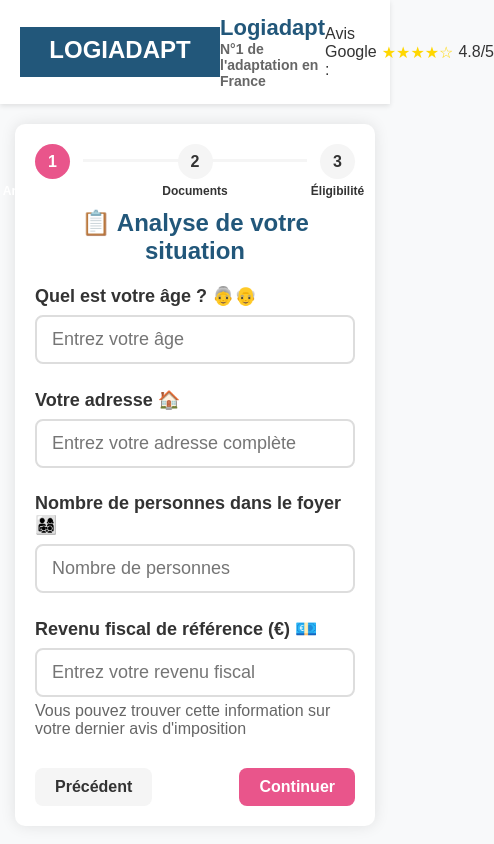
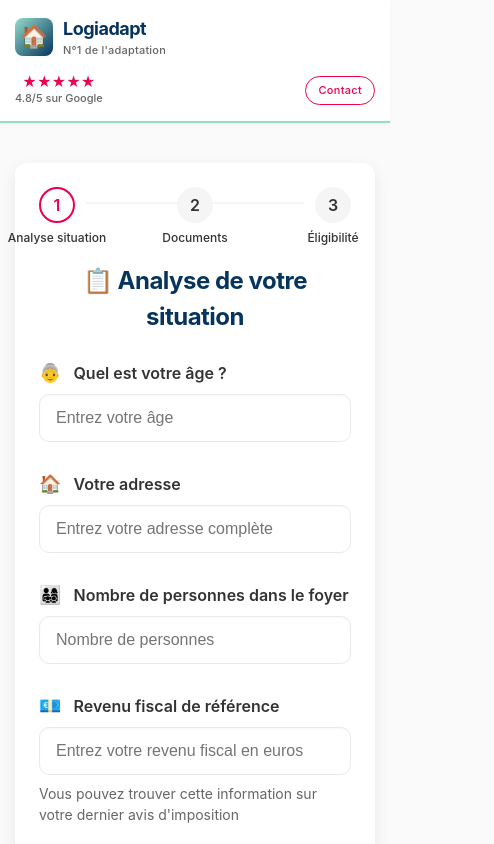
Before and after one commit to VianneyLA/simulateur, a React (Create React App) app: page / in a window 390 px wide. Shown: the top 844 px of the page, 494 px wide, since content can reach past the window. Built offline with nearby package versions, Linux system fonts and the light colour scheme.

Commit message:
brand identity

```diff
--- a/src/App.js
+++ b/src/App.js
@@ -16,12 +16,25 @@ function App() {
   };
 
   return (
-    <div className="App">
+    <div className="app-container">
       <Header />
 
-      {currentStep === 1 && <StepOne onNext={nextStep} />}
-      {currentStep === 2 && <StepTwo onNext={nextStep} onBack={prevStep} />}
-      {currentStep === 3 && <StepThree onBack={prevStep} />}
+      <main className="main-content">
+        {currentStep === 1 && <StepOne onNext={nextStep} />}
+        {currentStep === 2 && <StepTwo onNext={nextStep} onBack={prevStep} />}
+        {currentStep === 3 && <StepThree onBack={prevStep} />}
+      </main>
+
+      <footer className="footer">
+        <div className="footer-content">
+          <div>© {new Date().getFullYear()} Logiadapt - Tous droits réservés</div>
+          <div className="footer-links">
+            <a href="#">Confidentialité</a>
+            <a href="#">Mentions légales</a>
+            <a href="#">Contact</a>
+          </div>
+        </div>
+      </footer>
     </div>
   );
 }
--- a/src/components/Header.js
+++ b/src/components/Header.js
@@ -2,20 +2,30 @@ import React from 'react';
 
 function Header() {
   return (
-    <div className="header">
-      <div className="logo-container">
-        <img src={`${process.env.PUBLIC_URL}/logo-placeholder.svg`} alt="Logo Logiadapt" />
-        <div className="logo-text">
-          <div>Logiadapt</div>
-          <div style={{ fontSize: '14px', color: '#666' }}>N°1 de l'adaptation en France</div>
+    <header className="header">
+      <div className="header-content">
+        <div className="logo-container">
+          <div className="logo">
+            <span className="logo-icon">🏠</span>
+          </div>
+          <div className="logo-text">
+            <div className="brand-name">Logiadapt</div>
+            <div className="brand-tagline">N°1 de l'adaptation</div>
+          </div>
+        </div>
+        <div className="header-right">
+          <div className="rating">
+            <div className="stars">★★★★★</div>
+            <span className="rating-score">4.8/5 sur Google</span>
+          </div>
+          <div className="contact-button">
+            <a href="tel:0123456789" className="contact-link">
+              Contact
+            </a>
+          </div>
         </div>
       </div>
-      <div className="rating">
-        <span>Avis Google :</span>
-        <span className="stars">★★★★☆</span>
-        <span>4.8/5</span>
-      </div>
-    </div>
+    </header>
   );
 }
 
--- a/src/components/StepIndicator.js
+++ b/src/components/StepIndicator.js
@@ -4,11 +4,11 @@ function StepIndicator({ currentStep }) {
   return (
     <div className="step-indicator">
       <div className={`step ${currentStep >= 1 ? (currentStep > 1 ? 'completed' : 'active') : ''}`}>
-        1
+        {currentStep > 1 ? '✓' : '1'}
         <div className="step-label">Analyse situation</div>
       </div>
       <div className={`step ${currentStep >= 2 ? (currentStep > 2 ? 'completed' : 'active') : ''}`}>
-        2
+        {currentStep > 2 ? '✓' : '2'}
         <div className="step-label">Documents</div>
       </div>
       <div className={`step ${currentStep === 3 ? 'active' : ''}`}>
--- a/src/components/StepOne.js
+++ b/src/components/StepOne.js
@@ -36,6 +36,10 @@ function StepOne({ onNext }) {
     saveFormData({ [name]: value });
   };
 
+  const isFormValid = () => {
+    return formData.age && formData.address && formData.household && formData.income;
+  };
+
   return (
     <div className="container">
       <StepIndicator currentStep={1} />
@@ -43,7 +47,9 @@ function StepOne({ onNext }) {
       <h1>📋 Analyse de votre situation</h1>
 
       <div className="form-group">
-        <label htmlFor="age">Quel est votre âge ? 👵👴</label>
+        <label htmlFor="age">
+          <span className="emoji">👵</span> Quel est votre âge ?
+        </label>
         <input
           type="number"
           id="age"
@@ -53,11 +59,14 @@ function StepOne({ onNext }) {
           placeholder="Entrez votre âge"
           value={formData.age}
           onChange={handleChange}
+          required
         />
       </div>
 
       <div className="form-group">
-        <label htmlFor="address">Votre adresse 🏠</label>
+        <label htmlFor="address">
+          <span className="emoji">🏠</span> Votre adresse
+        </label>
         <input
           type="text"
           id="address"
@@ -65,11 +74,14 @@ function StepOne({ onNext }) {
           placeholder="Entrez votre adresse complète"
           value={formData.address}
           onChange={handleChange}
+          required
         />
       </div>
 
       <div className="form-group">
-        <label htmlFor="household">Nombre de personnes dans le foyer 👨‍👩‍👧‍👦</label>
+        <label htmlFor="household">
+          <span className="emoji">👨‍👩‍👧‍👦</span> Nombre de personnes dans le foyer
+        </label>
         <input
           type="number"
           id="household"
@@ -79,30 +91,37 @@ function StepOne({ onNext }) {
           placeholder="Nombre de personnes"
           value={formData.household}
           onChange={handleChange}
+          required
         />
       </div>
 
       <div className="form-group">
-        <label htmlFor="income">Revenu fiscal de référence (€) 💶</label>
+        <label htmlFor="income">
+          <span className="emoji">💶</span> Revenu fiscal de référence
+        </label>
         <input
           type="number"
           id="income"
           name="income"
           min="0"
-          placeholder="Entrez votre revenu fiscal"
+          placeholder="Entrez votre revenu fiscal en euros"
           value={formData.income}
           onChange={handleChange}
+          required
         />
         <div className="help-text">Vous pouvez trouver cette information sur votre dernier avis d'imposition</div>
       </div>
 
       <div className="button-container">
-        <button className="btn btn-secondary" disabled>Précédent</button>
+        <button className="btn btn-secondary" disabled>
+          <span className="btn-icon">←</span> Précédent
+        </button>
         <button
           className="btn btn-primary"
           onClick={onNext}
+          disabled={!isFormValid()}
         >
-          Continuer
+          Continuer <span className="btn-icon">→</span>
         </button>
       </div>
     </div>
--- a/src/index.css
+++ b/src/index.css
@@ -1,66 +1,133 @@
 :root {
-  --primary-blue: #22577a;
-  --light-blue: #38a3a5;
-  --light-pink: #f79bc2;
-  --primary-pink: #e9558b;
-  --dark-pink: #b9376f;
+  --primary-blue: #06345d;
+  --light-blue: #94dcca;
+  --light-pink: #ff7ba9;
+  --primary-pink: #ed0054;
+  --dark-pink: #c80046;
   --light-gray: #f5f5f5;
   --dark-gray: #333;
+
+  /* New variables */
+  --white: #ffffff;
+  --off-white: #fafafa;
+  --light-border: #eaeaea;
+  --shadow-light: 0 2px 4px rgba(0,0,0,0.03);
+  --shadow-medium: 0 5px 15px rgba(0,0,0,0.08);
+  --font-main: 'Inter', -apple-system, BlinkMacSystemFont, 'Segoe UI', Roboto, sans-serif;
 }
 
 body {
-  font-family: 'Arial', sans-serif;
+  font-family: var(--font-main);
   margin: 0;
   padding: 0;
-  background-color: #f8f9fa;
+  background-color: var(--off-white);
   color: var(--dark-gray);
+  line-height: 1.5;
 }
 
 .header {
-  background-color: white;
-  padding: 15px 20px;
+  background-color: var(--white);
+  padding: 0;
+  box-shadow: var(--shadow-light);
+  border-bottom: 2px solid var(--light-blue);
+  position: sticky;
+  top: 0;
+  z-index: 100;
+}
+
+.header-content {
   display: flex;
   justify-content: space-between;
   align-items: center;
-  box-shadow: 0 2px 5px rgba(0,0,0,0.1);
+  max-width: 1200px;
+  margin: 0 auto;
+  padding: 8px 20px;
+}
+
+.header-right {
+  display: flex;
+  align-items: center;
+  gap: 18px;
 }
 
 .logo-container {
   display: flex;
   align-items: center;
+  gap: 10px;
+}
+
+.logo {
+  display: flex;
+  justify-content: center;
+  align-items: center;
+  width: 38px;
+  height: 38px;
+  border-radius: 8px;
+  background: linear-gradient(135deg, var(--light-blue), var(--primary-blue));
+  box-shadow: var(--shadow-light);
+}
+
+.logo-icon {
+  font-size: 22px;
 }
 
 .logo-text {
-  font-size: 22px;
-  font-weight: bold;
+  display: flex;
+  flex-direction: column;
+}
+
+.brand-name {
+  font-size: 18px;
+  font-weight: 700;
   color: var(--primary-blue);
+  letter-spacing: -0.5px;
+}
+
+.brand-tagline {
+  font-size: 11px;
+  color: #666;
+  font-weight: 500;
+  letter-spacing: 0.2px;
 }
 
 .rating {
   display: flex;
+  flex-direction: column;
   align-items: center;
-  font-size: 16px;
-  color: var(--dark-gray);
+  gap: 1px;
+}
+
+.rating-text {
+  font-size: 12px;
+  color: #666;
+  font-weight: 500;
 }
 
 .stars {
-  color: gold;
-  margin: 0 5px;
+  color: var(--primary-pink);
+  font-size: 14px;
+  line-height: 1;
+}
+
+.rating-score {
+  font-weight: 500;
+  color: #666;
+  font-size: 11px;
 }
 
 .container {
   max-width: 800px;
-  margin: 30px auto;
-  background-color: white;
-  border-radius: 10px;
-  box-shadow: 0 0 15px rgba(0,0,0,0.1);
-  padding: 30px;
+  margin: 40px auto;
+  background-color: var(--white);
+  border-radius: 16px;
+  box-shadow: var(--shadow-medium);
+  padding: 40px;
 }
 
 .step-indicator {
   display: flex;
   justify-content: space-between;
-  margin-bottom: 30px;
+  margin-bottom: 40px;
   position: relative;
 }
 
@@ -70,32 +137,36 @@ body {
   top: 15px;
   left: 10%;
   right: 10%;
-  height: 3px;
+  height: 2px;
   background-color: var(--light-gray);
   z-index: 1;
 }
 
 .step {
-  width: 35px;
-  height: 35px;
+  width: 32px;
+  height: 32px;
   border-radius: 50%;
   background-color: var(--light-gray);
   display: flex;
   align-items: center;
   justify-content: center;
-  font-weight: bold;
+  font-weight: 600;
   z-index: 2;
   position: relative;
+  border: 2px solid transparent;
+  transition: all 0.3s ease;
 }
 
 .step.active {
-  background-color: var(--primary-pink);
-  color: white;
+  background-color: var(--white);
+  color: var(--primary-pink);
+  border-color: var(--primary-pink);
 }
 
 .step.completed {
   background-color: var(--light-blue);
   color: white;
+  border-color: var(--light-blue);
 }
 
 .step-label {
@@ -105,57 +176,69 @@ body {
   transform: translateX(-50%);
   white-space: nowrap;
   font-size: 14px;
+  font-weight: 500;
+  color: var(--dark-gray);
 }
 
 h1 {
   color: var(--primary-blue);
-  font-size: 28px;
-  margin-bottom: 20px;
+  font-size: 32px;
+  margin-bottom: 32px;
   text-align: center;
+  font-weight: 700;
+  letter-spacing: -0.5px;
 }
 
 .form-group {
-  margin-bottom: 25px;
+  margin-bottom: 28px;
 }
 
 label {
   display: block;
   margin-bottom: 8px;
-  font-size: 18px;
-  font-weight: bold;
+  font-size: 16px;
+  font-weight: 600;
+  color: var(--dark-gray);
 }
 
 input[type="text"],
 input[type="number"] {
   width: 100%;
-  padding: 12px 15px;
-  border: 2px solid #ddd;
-  border-radius: 8px;
-  font-size: 18px;
-  transition: border-color 0.3s;
+  padding: 14px 16px;
+  border: 1px solid var(--light-border);
+  border-radius: 10px;
+  font-size: 16px;
+  transition: all 0.2s ease;
   box-sizing: border-box;
+  background-color: var(--white);
+  box-shadow: inset 0 1px 2px rgba(0,0,0,0.03);
 }
 
 input[type="text"]:focus,
 input[type="number"]:focus {
   border-color: var(--primary-pink);
   outline: none;
+  box-shadow: 0 0 0 3px rgba(233, 85, 139, 0.15);
 }
 
 .button-container {
   display: flex;
   justify-content: space-between;
-  margin-top: 30px;
+  margin-top: 40px;
 }
 
 .btn {
-  padding: 12px 25px;
+  padding: 14px 28px;
   border: none;
-  border-radius: 8px;
-  font-size: 18px;
-  font-weight: bold;
+  border-radius: 10px;
+  font-size: 16px;
+  font-weight: 600;
   cursor: pointer;
-  transition: background-color 0.3s;
+  transition: all 0.2s ease;
+  display: flex;
+  align-items: center;
+  justify-content: center;
+  gap: 8px;
 }
 
 .btn-secondary {
@@ -166,10 +249,13 @@ input[type="number"]:focus {
 .btn-primary {
   background-color: var(--primary-pink);
   color: white;
+  box-shadow: 0 2px 5px rgba(233, 85, 139, 0.2);
 }
 
 .btn-primary:hover {
   background-color: var(--dark-pink);
+  transform: translateY(-1px);
+  box-shadow: 0 4px 8px rgba(233, 85, 139, 0.25);
 }
 
 .btn-secondary:hover {
@@ -179,30 +265,35 @@ input[type="number"]:focus {
 .btn-primary:disabled {
   background-color: #ccc;
   cursor: not-allowed;
+  box-shadow: none;
+  transform: none;
 }
 
 .upload-container {
-  border: 2px dashed #ddd;
-  border-radius: 8px;
-  padding: 30px;
+  border: 2px dashed var(--light-border);
+  border-radius: 12px;
+  padding: 32px;
   text-align: center;
-  margin-top: 20px;
+  margin-top: 24px;
   transition: all 0.3s;
+  background-color: var(--off-white);
 }
 
 .upload-container:hover {
   border-color: var(--light-pink);
+  background-color: rgba(247, 155, 194, 0.05);
 }
 
 .upload-icon {
   font-size: 48px;
   color: var(--light-blue);
-  margin-bottom: 15px;
+  margin-bottom: 16px;
 }
 
 .upload-text {
-  font-size: 18px;
-  margin-bottom: 20px;
+  font-size: 16px;
+  margin-bottom: 24px;
+  color: #666;
 }
 
 .file-input {
@@ -210,86 +301,93 @@ input[type="number"]:focus {
 }
 
 .upload-btn {
-  padding: 12px 25px;
+  padding: 14px 28px;
   background-color: var(--light-blue);
   color: white;
   border: none;
-  border-radius: 8px;
-  font-size: 18px;
+  border-radius: 10px;
+  font-size: 16px;
+  font-weight: 600;
   cursor: pointer;
-  transition: background-color 0.3s;
+  transition: all 0.2s ease;
+  box-shadow: 0 2px 5px rgba(56, 163, 165, 0.2);
 }
 
 .upload-btn:hover {
   background-color: var(--primary-blue);
+  transform: translateY(-1px);
+  box-shadow: 0 4px 8px rgba(56, 163, 165, 0.25);
 }
 
 .document-status {
-  margin-top: 20px;
-  padding: 15px;
-  border-radius: 8px;
+  margin-top: 24px;
+  padding: 16px;
+  border-radius: 10px;
   display: flex;
   align-items: center;
 }
 
 .status-processing {
-  background-color: #FFF9C4;
-  border: 1px solid #FBC02D;
+  background-color: rgba(251, 192, 45, 0.1);
+  border: 1px solid rgba(251, 192, 45, 0.3);
 }
 
 .status-success {
-  background-color: #E8F5E9;
-  border: 1px solid #66BB6A;
+  background-color: rgba(102, 187, 106, 0.1);
+  border: 1px solid rgba(102, 187, 106, 0.3);
 }
 
 .status-error {
-  background-color: #FFEBEE;
-  border: 1px solid #EF5350;
+  background-color: rgba(239, 83, 80, 0.1);
+  border: 1px solid rgba(239, 83, 80, 0.3);
 }
 
 .status-icon {
   font-size: 24px;
-  margin-right: 15px;
+  margin-right: 16px;
 }
 
 .document-preview {
-  margin-top: 30px;
-  border: 1px solid #ddd;
-  border-radius: 8px;
-  padding: 20px;
+  margin-top: 32px;
+  border: 1px solid var(--light-border);
+  border-radius: 12px;
+  padding: 24px;
+  background-color: var(--white);
+  box-shadow: var(--shadow-light);
 }
 
 .preview-title {
   font-size: 20px;
-  font-weight: bold;
-  margin-bottom: 15px;
+  font-weight: 700;
+  margin-bottom: 16px;
   color: var(--primary-blue);
 }
 
 .preview-info {
-  margin-bottom: 15px;
+  margin-bottom: 16px;
 }
 
 .info-row {
   display: flex;
-  margin-bottom: 10px;
+  margin-bottom: 12px;
 }
 
 .info-label {
   width: 40%;
-  font-weight: bold;
-  font-size: 16px;
+  font-weight: 600;
+  font-size: 15px;
+  color: #666;
 }
 
 .info-value {
   width: 60%;
-  font-size: 16px;
+  font-size: 15px;
 }
 
 .preview-actions {
   display: flex;
   justify-content: flex-end;
-  margin-top: 20px;
+  margin-top: 24px;
 }
 
 @keyframes spin {
@@ -298,44 +396,101 @@ input[type="number"]:focus {
 }
 
 .spinner {
-  border: 4px solid rgba(0, 0, 0, 0.1);
+  border: 3px solid rgba(0, 0, 0, 0.05);
   border-radius: 50%;
-  border-top: 4px solid var(--primary-pink);
-  width: 24px;
-  height: 24px;
+  border-top: 3px solid var(--primary-pink);
+  width: 20px;
+  height: 20px;
   animation: spin 1s linear infinite;
   display: inline-block;
   margin-right: 10px;
 }
 
 .help-text {
-  font-size: 16px;
+  font-size: 14px;
   color: #666;
-  margin-top: 5px;
+  margin-top: 8px;
 }
 
 .document-container {
-  margin-bottom: 30px;
+  margin-bottom: 32px;
 }
 
 .document-title {
   font-size: 20px;
-  font-weight: bold;
-  margin-bottom: 10px;
+  font-weight: 700;
+  margin-bottom: 12px;
   color: var(--primary-blue);
   display: flex;
   align-items: center;
 }
 
 .document-title .emoji {
-  margin-right: 10px;
+  margin-right: 12px;
   font-size: 24px;
 }
 
+/* Project selection styles */
+.project-options {
+  display: grid;
+  grid-template-columns: repeat(auto-fill, minmax(250px, 1fr));
+  gap: 16px;
+  margin: 24px 0;
+}
+
+.project-option {
+  background-color: var(--white);
+  border: 2px solid var(--light-border);
+  border-radius: 12px;
+  padding: 20px;
+  cursor: pointer;
+  transition: all 0.2s ease;
+  text-align: center;
+}
+
+.project-option:hover {
+  border-color: var(--light-blue);
+  transform: translateY(-2px);
+  box-shadow: var(--shadow-light);
+}
+
+.project-option.selected {
+  border-color: var(--primary-pink);
+  background-color: rgba(233, 85, 139, 0.05);
+}
+
+.project-option .emoji {
+  font-size: 36px;
+  margin-bottom: 12px;
+  display: block;
+}
+
+.project-option .name {
+  font-weight: 600;
+  font-size: 16px;
+  color: var(--dark-gray);
+}
+
 @media (max-width: 768px) {
+  .header-content {
+    flex-direction: column;
+    gap: 16px;
+    padding: 15px;
+  }
+
+  .header-right {
+    width: 100%;
+    justify-content: space-between;
+  }
+
+  .logo-container {
+    width: 100%;
+  }
+
   .container {
     margin: 20px 15px;
-    padding: 20px;
+    padding: 24px;
+    border-radius: 12px;
   }
 
   .step-indicator::before {
@@ -349,10 +504,121 @@ input[type="number"]:focus {
 
   h1 {
     font-size: 24px;
+    margin-bottom: 24px;
   }
 
   .btn {
-    padding: 10px 20px;
-    font-size: 16px;
+    padding: 12px 20px;
+    font-size: 15px;
+  }
+
+  .project-options {
+    grid-template-columns: 1fr;
+  }
+
+  .footer-content {
+    flex-direction: column;
+    gap: 16px;
+    text-align: center;
+  }
+
+  .footer-links {
+    flex-direction: column;
+    gap: 10px;
   }
 }
+
+/* App structure styles */
+.app-container {
+  display: flex;
+  flex-direction: column;
+  min-height: 100vh;
+}
+
+.main-content {
+  flex: 1;
+  padding: 20px 0 40px;
+  max-width: 1200px;
+  margin: 0 auto;
+  width: 100%;
+}
+
+.footer {
+  background-color: var(--primary-blue);
+  color: white;
+  padding: 30px 0;
+  margin-top: auto;
+}
+
+.footer-content {
+  display: flex;
+  justify-content: space-between;
+  align-items: center;
+  max-width: 1200px;
+  margin: 0 auto;
+  padding: 0 20px;
+  font-size: 14px;
+}
+
+.footer-links {
+  display: flex;
+  gap: 20px;
+}
+
+.footer-links a {
+  color: white;
+  text-decoration: none;
+  transition: opacity 0.2s;
+}
+
+.footer-links a:hover {
+  opacity: 0.8;
+  text-decoration: underline;
+}
+
+/* Add emoji styling for form labels */
+.emoji {
+  margin-right: 8px;
+  font-size: 18px;
+}
+
+.btn-icon {
+  font-size: 16px;
+}
+
+/* Style for the project selection page */
+.project-section {
+  margin-top: 30px;
+}
+
+.section-title {
+  font-size: 20px;
+  font-weight: 600;
+  margin-bottom: 16px;
+  color: var(--primary-blue);
+}
+
+.contact-button {
+  margin-left: 16px;
+}
+
+.contact-link {
+  display: inline-flex;
+  align-items: center;
+  padding: 5px 12px;
+  background-color: transparent;
+  color: var(--primary-pink);
+  border: 1px solid var(--primary-pink);
+  border-radius: 20px;
+  text-decoration: none;
+  font-weight: 500;
+  font-size: 11px;
+  letter-spacing: 0.3px;
+  transition: all 0.2s ease;
+}
+
+.contact-link:hover {
+  background-color: var(--primary-pink);
+  color: white;
+  transform: translateY(-1px);
+}
```
Also changed, not shown: src/components/StepTwo.js (+35 -4 lines).
